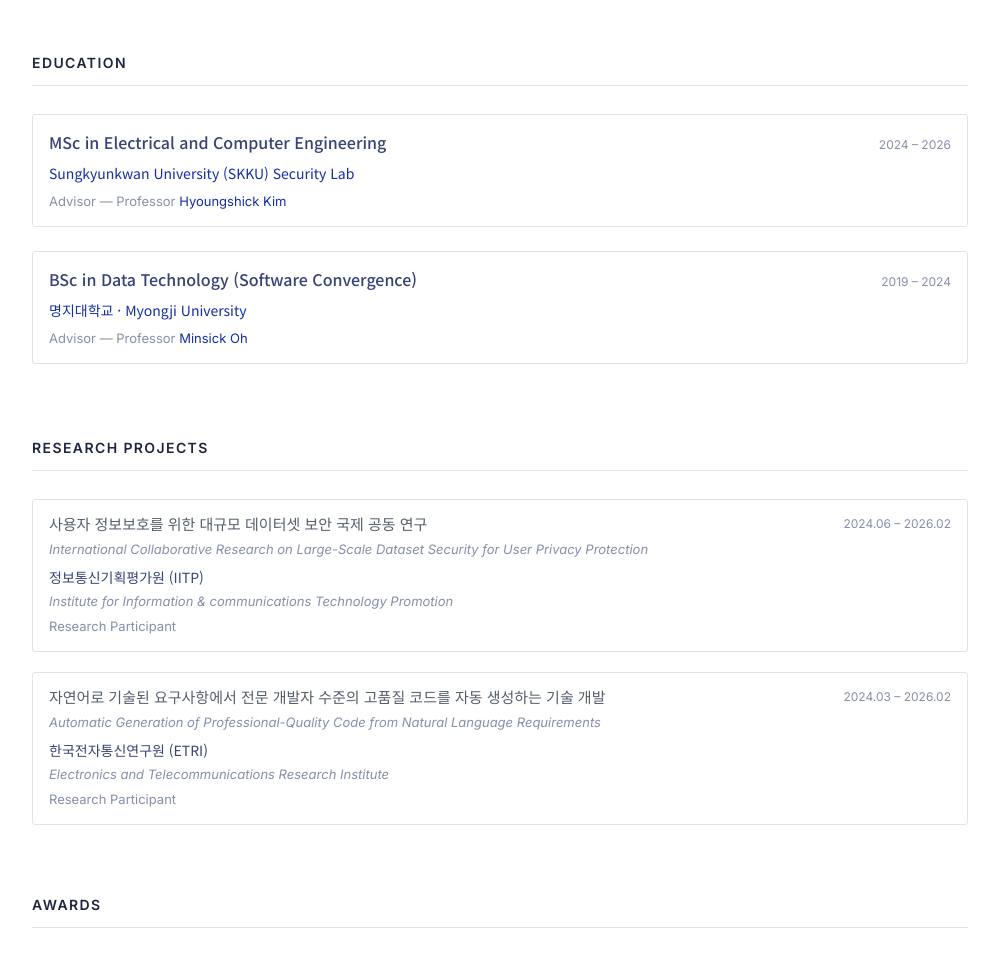
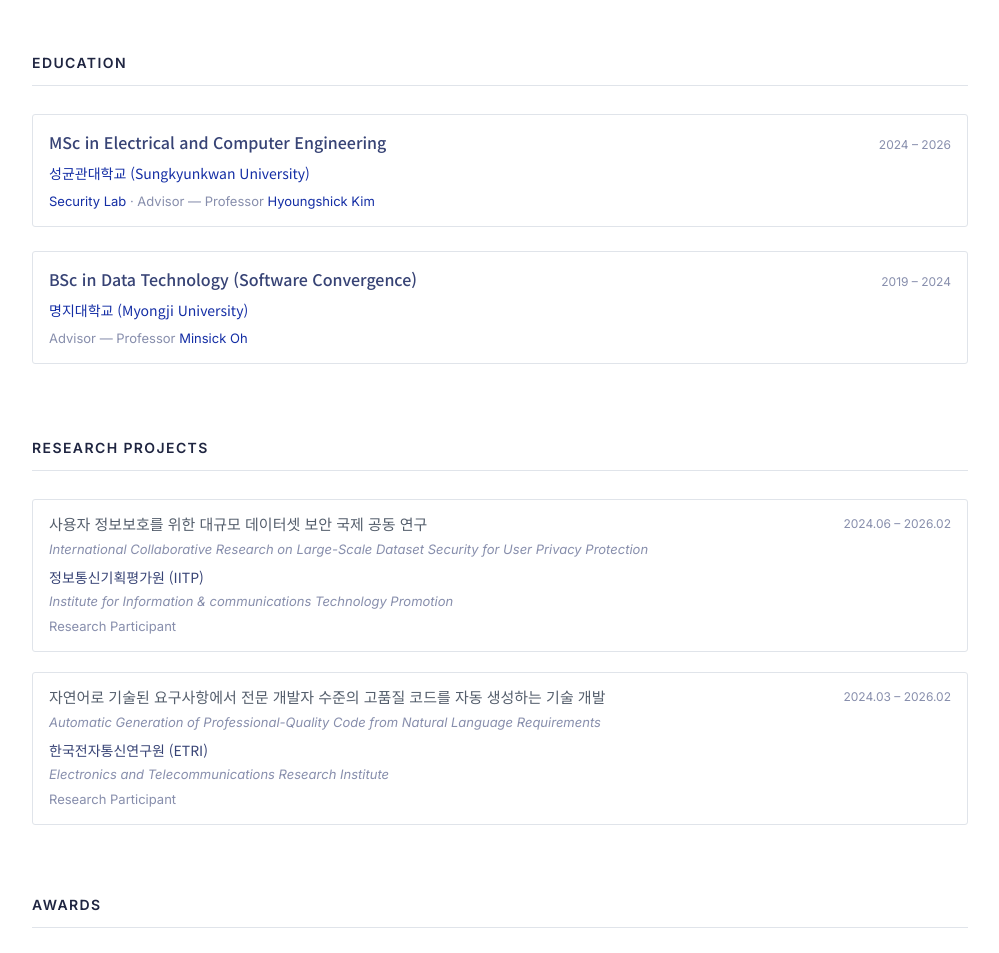
Before and after one commit to eunjung926/eunjung926.github.io, a website: page index.html in a window 1280 px wide. Shown: the part 1867-2820 px from the top of the page, without its empty margins (140-1139 px from the left). Drawn offline with Linux system fonts and the light colour scheme; a web font is replaced by a local one.

Commit message:
update education

```diff
--- a/index.html
+++ b/index.html
@@ -158,8 +158,8 @@
         <h3 class="edu-degree">MSc in Electrical and Computer Engineering</h3>
         <span class="edu-time">2024 &ndash; 2026</span>
       </div>
-      <p class="edu-org"><a href="https://seclab.skku.edu/" target="_blank" rel="noopener">Sungkyunkwan University (SKKU) Security Lab</a></p>
-      <p class="edu-meta">Advisor &mdash; Professor <a href="https://seclab.skku.edu/people/hyoungshick-kim/" target="_blank" rel="noopener">Hyoungshick Kim</a></p>
+      <p class="edu-org"><a href="https://www.skku.edu/eng/index.do" target="_blank" rel="noopener">성균관대학교 (Sungkyunkwan University)</a></p>
+      <p class="edu-meta"><a href="https://seclab.skku.edu/" target="_blank" rel="noopener">Security Lab</a> · Advisor &mdash; Professor <a href="https://seclab.skku.edu/people/hyoungshick-kim/" target="_blank" rel="noopener">Hyoungshick Kim</a></p>
     </div>
 
     <div class="edu-item">
@@ -167,7 +167,7 @@
         <h3 class="edu-degree">BSc in Data Technology (Software Convergence)</h3>
         <span class="edu-time">2019 &ndash; 2024</span>
       </div>
-      <p class="edu-org"><a href="https://www.mju.ac.kr/mjukr/index.do" target="_blank" rel="noopener">명지대학교 · Myongji University</a></p>
+      <p class="edu-org"><a href="https://www.mju.ac.kr/mjukr/index.do" target="_blank" rel="noopener">명지대학교 (Myongji University)</a></p>
       <p class="edu-meta">Advisor &mdash; Professor <a href="https://www.mju.ac.kr/ict/9841/subview.do?enc=Zm5jdDF8QEB8JTJGcHJvZmwlMkZpY3QlMkYyMDM0JTJGMTMwMDclMkZhcnRjbFZpZXcuZG8lM0ZwYWdlJTNEMSUyNnNyY2hDb2x1bW4lM0QlMjZzcmNoV3JkJTNEJTI2" target="_blank" rel="noopener">Minsick Oh</a></p>
     </div>
   </section>
```
